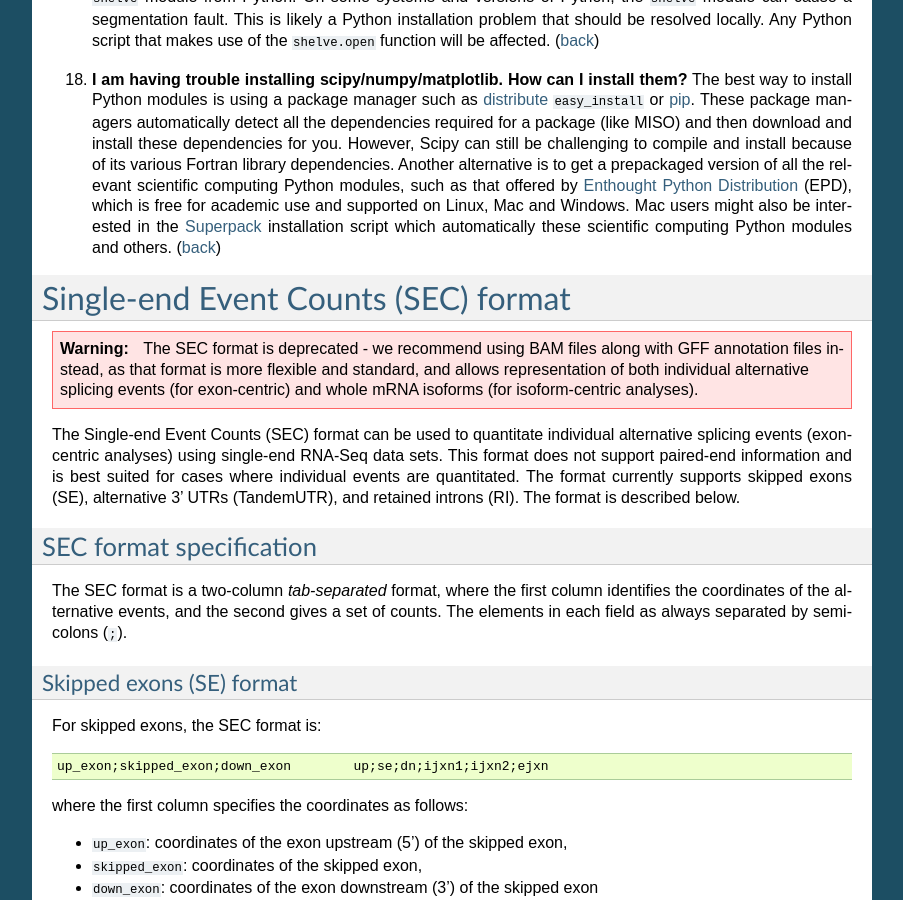
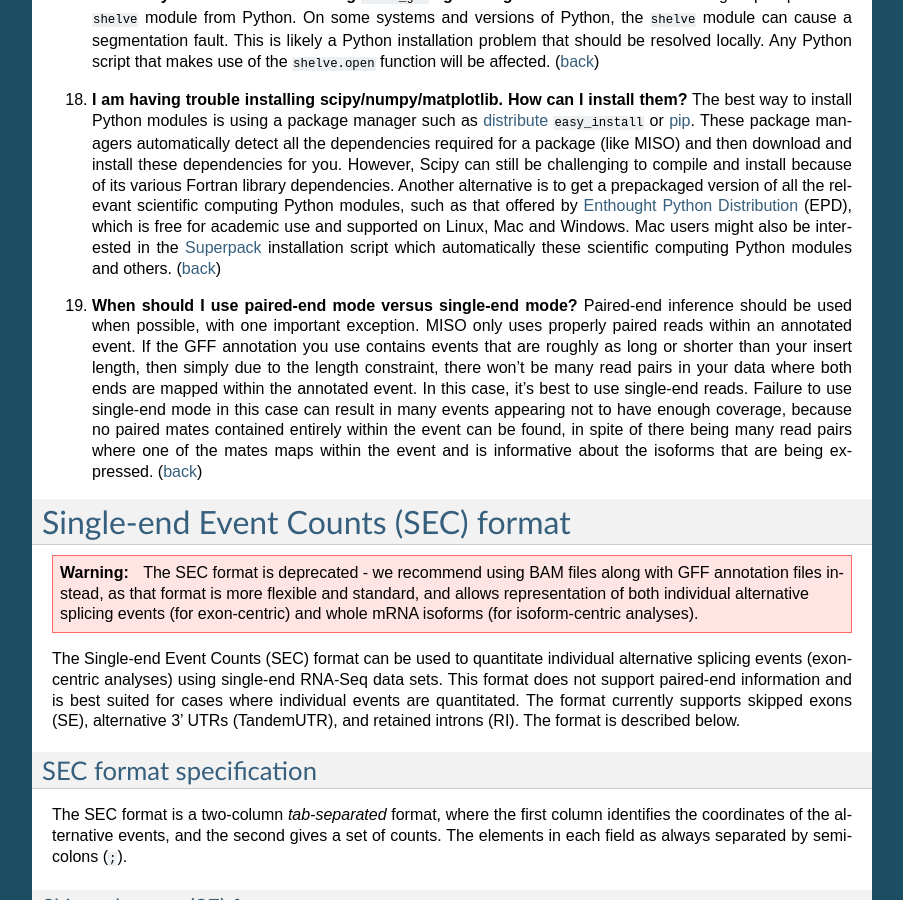
Before and after one commit to yarden/MISO, a Sphinx documentation site: the page built from docs/source/index.rst, in a window 1280 px wide and 900 px high, scrolled down 34284 px. Shown: the whole window, without its empty margins (198-1101 px from the left). Built offline with Sphinx 7.4.7, drawn with Linux system fonts in a browser that asks for light colours; some of the changed text lies outside the part shown.

Commit message:
Updating docs

```diff
--- a/docs/source/index.rst
+++ b/docs/source/index.rst
@@ -1312,6 +1312,7 @@ Frequently Asked Questions (FAQ)
 #. **When using** ``pe_utils`` **to compute the paired-end insert length distribution, I get the error** ``[main_samview] truncated file`` **and/or a segmentation fault.** (`answer <#answer16>`_)
 #. **When I try to index GFF files using** ``index_gff`` **I get a segmentation fault.** (`answer <#answer17>`_)
 #. **I am having trouble installing scipy/numpy/matplotlib. How can I install them?** (`answer <answer18>`_)
+#. **When should I use paired-end mode versus single-end mode?** (`answer <answer19>`_)
 
 
 Answers
@@ -1405,6 +1406,9 @@ If ``samtools`` cannot access the reads in that region, MISO will not be able to
 
 18. **I am having trouble installing scipy/numpy/matplotlib. How can I install them?** The best way to install Python modules is using a package manager such as `distribute`_ ``easy_install`` or `pip`_. These package managers automatically detect all the dependencies required for a package (like MISO) and then download and install these dependencies for you. However, Scipy can still be challenging to compile and install because of its various Fortran library dependencies. Another alternative is to get a prepackaged version of all the relevant scientific computing Python modules, such as that offered by `Enthought Python Distribution`_ (EPD), which is free for academic use and supported on Linux, Mac and Windows. Mac users might also be interested in the `Superpack`_ installation script which automatically these scientific computing Python modules and others. (`back <#faq>`_)
 
+.. _answer19:
+
+19. **When should I use paired-end mode versus single-end mode?** Paired-end inference should be used when possible, with one important exception. MISO only uses properly paired reads within an annotated event. If the GFF annotation you use contains events that are roughly as long or shorter than your insert length, then simply due to the length constraint, there won't be many read pairs in your data where both ends are mapped within the annotated event. In this case, it's best to use single-end reads. Failure to use single-end mode in this case can result in many events appearing not to have enough coverage, because no paired mates contained entirely within the event can be found, in spite of there being many read pairs where one of the mates maps within the event and is informative about the isoforms that are being expressed. (`back <#faq>`_)
 
 .. _sec:
 
```
